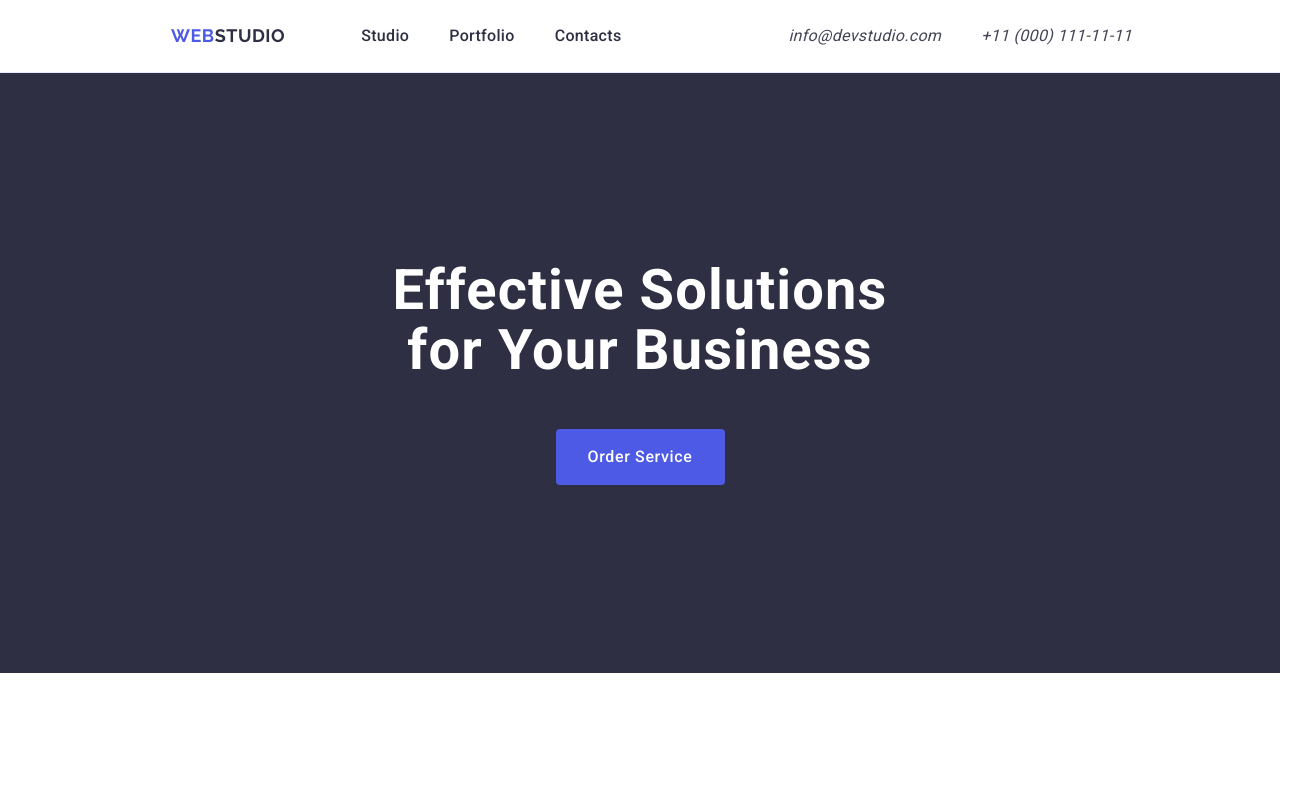
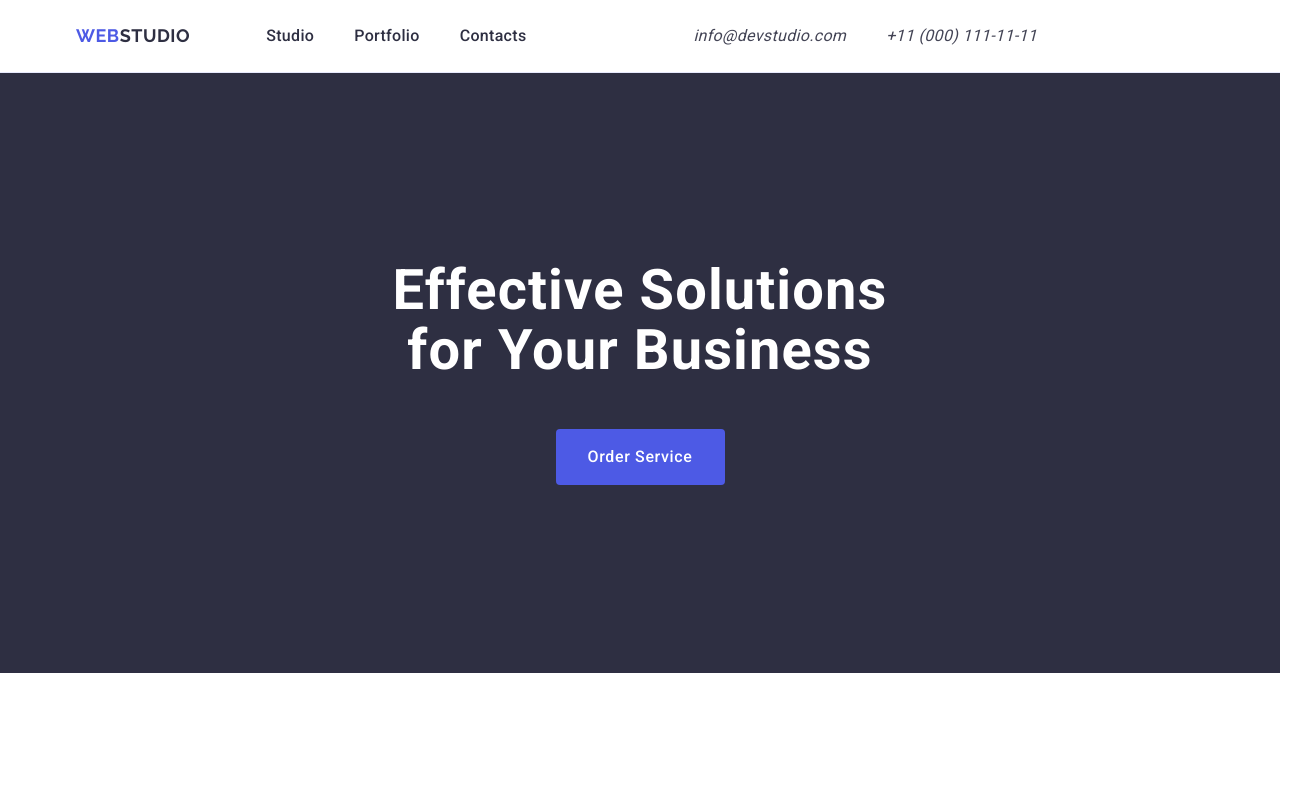
Before and after one commit to KolodrubOleg/goit-markup-hw-03, a plain HTML site: page index.html in a window 1280 px wide. Shown: the top 789 px of the page, 1314 px wide, since content can reach past the window. Drawn offline with nearby package versions, Linux system fonts and the light colour scheme; a web font is replaced by a local one.

Commit message:
Update styles.css

```diff
--- a/css/styles.css
+++ b/css/styles.css
@@ -37,7 +37,7 @@ border-bottom: 1px solid #e7e9fc;
 }
 .container-main {
 display: flex;
-margin: 0 156px;
+margin: 0 auto;
 padding: 0 15px;
 width: 1158px;
 }
```
